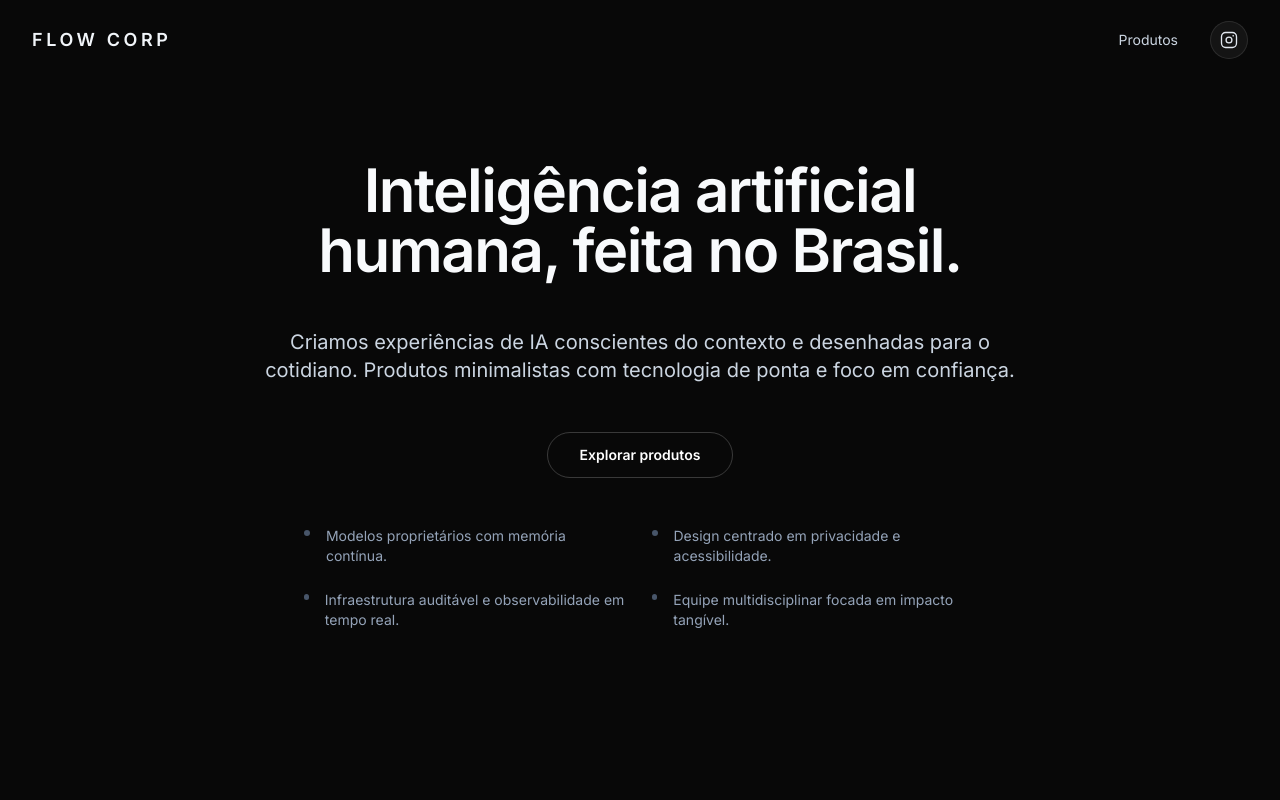
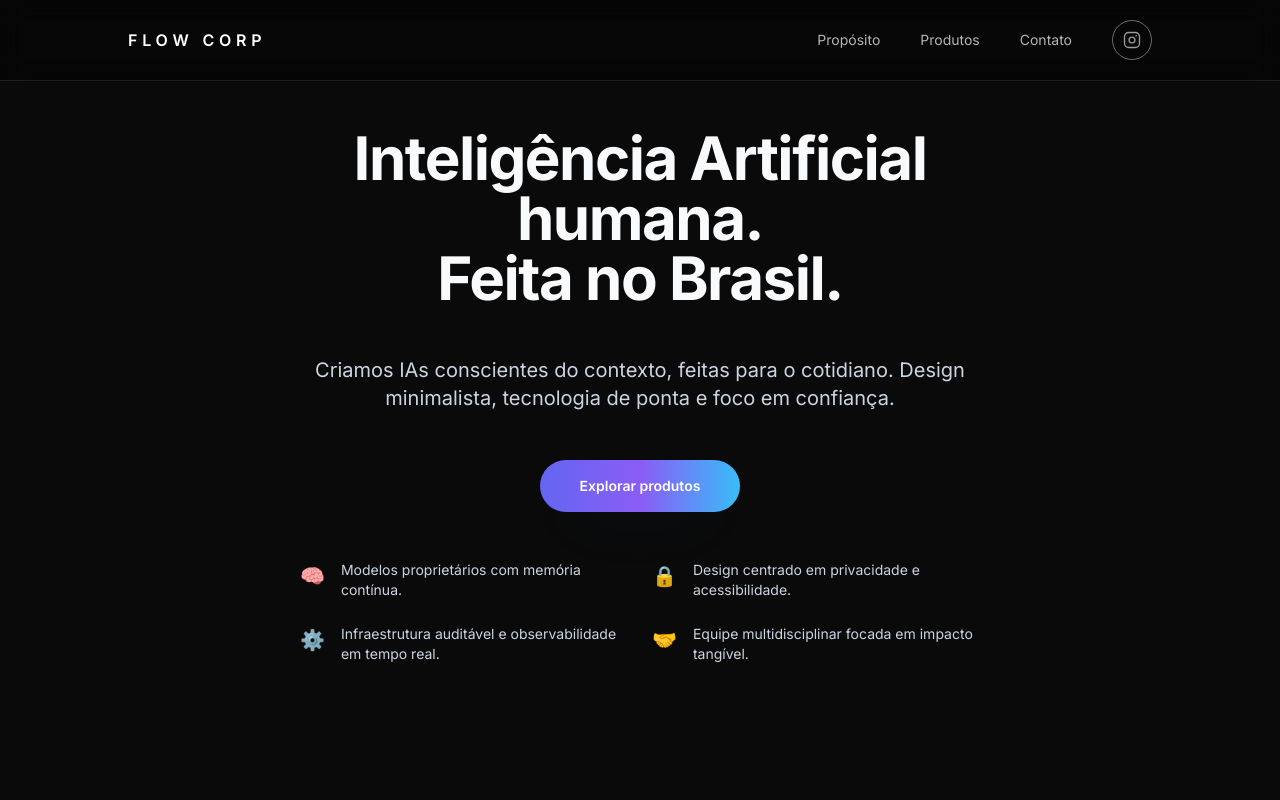
Before and after one commit to igorbiccas/flowcorp-site, a React (Vite) app: page / in a window 1280 px wide. Shown: the top 800 px of the page. Built offline with nearby package versions, Linux system fonts and the light colour scheme.

Commit message:
Revamp hero and header styling

```diff
--- a/App.tsx
+++ b/App.tsx
@@ -30,53 +30,61 @@ const products: Product[] = [
 
 const App: React.FC = () => {
   return (
-    <div className="relative min-h-screen overflow-hidden bg-[#080808] text-slate-100">
+    <div className="relative min-h-screen overflow-hidden bg-gradient-to-b from-neutral-950 via-neutral-950/95 to-neutral-900 text-slate-100">
 
       <Header />
 
-      <main className="relative z-10">
-        <section className="container mx-auto flex min-h-[90vh] flex-col items-center justify-center px-6 pb-32 pt-40 text-center md:px-8">
-          <AnimatedSection className="w-full">
-            <div className="mx-auto max-w-3xl space-y-12">
-              <h1 className="text-4xl font-semibold tracking-tight text-slate-50 sm:text-5xl md:text-6xl">
-                Inteligência artificial humana, feita no Brasil.
+      <main className="relative z-10 flex flex-col">
+        <section className="relative flex min-h-[calc(100vh-6rem)] w-full items-center justify-center px-[5%] pb-32 pt-32 text-center">
+          <div className="mx-auto w-full max-w-[680px] space-y-12">
+            <AnimatedSection className="w-full" delay="duration-700">
+              <h1 className="text-4xl font-bold leading-tight tracking-tight text-slate-50 sm:text-5xl md:text-6xl">
+                Inteligência Artificial humana.
+                <br />
+                Feita no Brasil.
               </h1>
+            </AnimatedSection>
+            <AnimatedSection className="w-full" delay="duration-700 delay-150">
               <p className="text-lg leading-relaxed text-slate-300 md:text-xl">
-                Criamos experiências de IA conscientes do contexto e desenhadas para o cotidiano. Produtos minimalistas com tecnologia de ponta e foco em confiança.
+                Criamos IAs conscientes do contexto, feitas para o cotidiano. Design minimalista, tecnologia de ponta e foco em confiança.
               </p>
+            </AnimatedSection>
+            <AnimatedSection className="w-full" delay="duration-700 delay-200">
               <div className="flex flex-col items-center justify-center gap-5 sm:flex-row">
                 <a
                   href="#products"
-                  className="inline-flex items-center justify-center rounded-full border border-white/20 px-8 py-3 text-sm font-semibold text-white transition hover:border-white/40 hover:bg-white/10"
+                  className="group inline-flex w-full items-center justify-center rounded-full bg-gradient-to-r from-indigo-500 via-violet-500 to-sky-400 px-10 py-4 text-sm font-semibold text-white shadow-[0_25px_60px_-25px_rgba(56,189,248,0.45)] transition-all duration-300 hover:shadow-[0_25px_80px_-25px_rgba(56,189,248,0.65)] sm:w-auto"
                 >
                   Explorar produtos
                 </a>
               </div>
-              <ul className="mx-auto flex max-w-2xl flex-col gap-6 text-left text-sm text-slate-400 sm:grid sm:grid-cols-2">
+            </AnimatedSection>
+            <AnimatedSection className="w-full" delay="duration-700 delay-300">
+              <ul className="mx-auto flex flex-col gap-6 text-left text-sm text-slate-300 sm:grid sm:grid-cols-2">
                 <li className="flex items-start gap-4">
-                  <span className="mt-1 inline-flex h-1.5 w-1.5 rounded-full bg-slate-600" aria-hidden="true" />
+                  <span className="mt-0.5 text-xl" aria-hidden="true">🧠</span>
                   Modelos proprietários com memória contínua.
                 </li>
                 <li className="flex items-start gap-4">
-                  <span className="mt-1 inline-flex h-1.5 w-1.5 rounded-full bg-slate-600" aria-hidden="true" />
+                  <span className="mt-0.5 text-xl" aria-hidden="true">🔒</span>
                   Design centrado em privacidade e acessibilidade.
                 </li>
                 <li className="flex items-start gap-4">
-                  <span className="mt-1 inline-flex h-1.5 w-1.5 rounded-full bg-slate-600" aria-hidden="true" />
+                  <span className="mt-0.5 text-xl" aria-hidden="true">⚙️</span>
                   Infraestrutura auditável e observabilidade em tempo real.
                 </li>
                 <li className="flex items-start gap-4">
-                  <span className="mt-1 inline-flex h-1.5 w-1.5 rounded-full bg-slate-600" aria-hidden="true" />
+                  <span className="mt-0.5 text-xl" aria-hidden="true">🤝</span>
                   Equipe multidisciplinar focada em impacto tangível.
                 </li>
               </ul>
-            </div>
-          </AnimatedSection>
+            </AnimatedSection>
+          </div>
         </section>
 
-        <section className="py-28 md:py-36">
-          <div className="container mx-auto px-6 md:px-8">
-            <AnimatedSection className="mx-auto max-w-4xl text-center">
+        <section id="purpose" className="py-28 md:py-36">
+          <div className="mx-auto w-full max-w-4xl px-[5%] text-center">
+            <AnimatedSection className="w-full">
               <p className="text-sm uppercase tracking-[0.4em] text-slate-500">Propósito</p>
               <h2 className="mt-10 text-3xl font-semibold tracking-tight text-slate-50 md:text-4xl">
                 Resolvemos problemas reais com velocidade e cuidado.
@@ -89,7 +97,7 @@ const App: React.FC = () => {
         </section>
 
         <section id="products" className="py-32 md:py-40">
-          <div className="container mx-auto px-6 md:px-8">
+          <div className="mx-auto w-full max-w-5xl px-[5%]">
             <AnimatedSection className="w-full">
               <div className="mx-auto max-w-3xl text-center">
                 <h2 className="text-3xl font-semibold tracking-tight text-slate-50 md:text-4xl">Nossos produtos</h2>
--- a/components/Header.tsx
+++ b/components/Header.tsx
@@ -14,36 +14,38 @@ const Header: React.FC = () => {
 
   return (
     <header
-        className={`fixed top-0 left-0 right-0 z-50 border-b transition-all duration-300 ease-in-out ${
-          isScrolled
-            ? 'border-white/10 bg-[#0a0a0a]/90 backdrop-blur-xl shadow-lg'
-            : 'border-transparent bg-transparent'
+      className={`fixed inset-x-0 top-0 z-50 border-b border-white/10 bg-black/40 backdrop-blur-md transition-all duration-300 ease-in-out ${
+        isScrolled ? 'shadow-[0_15px_60px_-35px_rgba(15,23,42,0.65)]' : ''
       }`}
     >
-      <div className="container mx-auto px-6 md:px-8">
-        <div className="flex h-20 items-center justify-between">
+      <div className="mx-auto flex h-20 w-full max-w-6xl items-center justify-between px-[5%]">
         <a
           href="#"
-            className="text-lg font-semibold tracking-[0.2em] text-slate-100 transition-colors hover:text-slate-300"
+          className="text-base font-semibold tracking-[0.3em] text-white transition-colors hover:text-white/80"
           aria-label="Flow corp"
         >
           FLOW CORP
         </a>
-          <nav className="flex items-center gap-8 text-sm text-slate-300">
-            <a href="#products" className="transition hover:text-white">
+        <nav className="flex items-center gap-10 text-sm text-white/70">
+          <a href="#purpose" className="transition-colors hover:text-white">
+            Propósito
+          </a>
+          <a href="#products" className="transition-colors hover:text-white">
             Produtos
+          </a>
+          <a href="mailto:contato@flowcorp.ai" className="transition-colors hover:text-white">
+            Contato
           </a>
           <a
             href="https://www.instagram.com/selfbrain_/"
             target="_blank"
             rel="noopener noreferrer"
             aria-label="Siga-nos no Instagram"
-              className="rounded-full border border-white/10 bg-white/5 p-2 text-slate-100 transition hover:border-white/20 hover:bg-white/10"
+            className="inline-flex h-10 w-10 items-center justify-center rounded-full border border-white/40 text-white/60 transition-all duration-300 hover:border-white/80 hover:text-white"
           >
             <InstagramIcon />
           </a>
         </nav>
-        </div>
       </div>
     </header>
   );
--- a/components/icons.tsx
+++ b/components/icons.tsx
@@ -48,7 +48,7 @@ export const InstagramIcon = () => (
     width="20"
     height="20"
     viewBox="0 0 24 24"
-    className="h-5 w-5 text-slate-200"
+    className="h-5 w-5"
     fill="none"
     stroke="currentColor"
     strokeWidth="1.6"
```
Lines whose indentation alone changed are shown as unchanged.
